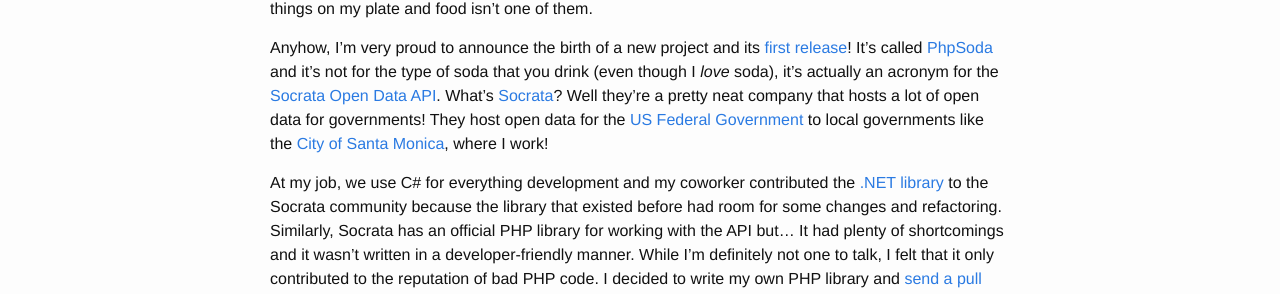
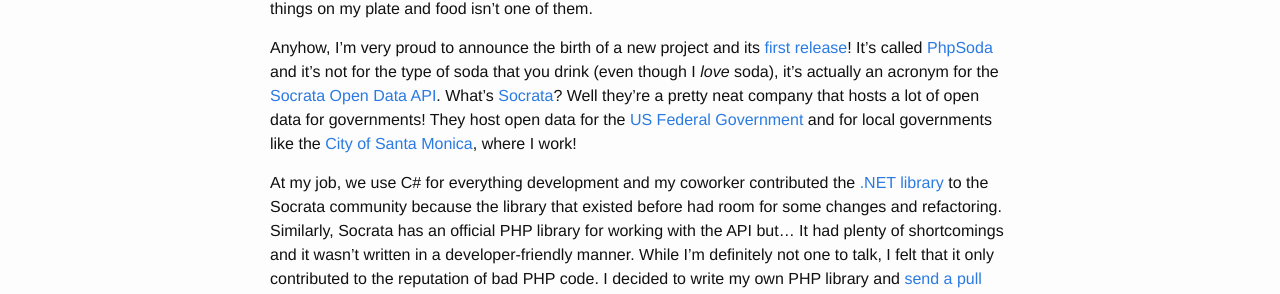
Before and after one commit to allejo/allejo.io, a Jekyll site: the page built from _posts/2015-06-10-Introducing-PhpSoda.md, in a window 1280 px wide. Shown: the part 227-521 px from the top of the page. Built offline with Jekyll 4.4.1, drawn with Linux system fonts in a browser that asks for light colours; Markdown is read by kramdown in place of the engine named in the settings; comment, search, counter and statistics services are not loaded.

Commit message:
Minor grammar fixes

```diff
--- a/_posts/2015-06-10-Introducing-PhpSoda.md
+++ b/_posts/2015-06-10-Introducing-PhpSoda.md
@@ -10,7 +10,7 @@ tags: socrata php library api
 
 It's been a while since my last post... And well... My old blog still exists... Uhm. Well I still have a lot of things on my plate and food isn't one of them.
 
-Anyhow, I'm very proud to announce the birth of a new project and its [first release](https://github.com/allejo/PhpSoda/releases/tag/v0.1.0)! It's called [PhpSoda](https://github.com/allejo/PhpSoda) and it's not for the type of soda that you drink (even though I *love* soda), it's actually an acronym for the [Socrata Open Data API](http://dev.socrata.com/). What's [Socrata](http://socrata.com/)? Well they're a pretty neat company that hosts a lot of open data for governments! They host open data for the [US Federal Government](http://www.socrata.com/industries/open-data-federal-governments/) to local governments like the [City of Santa Monica](https://data.smgov.net/), where I work!
+Anyhow, I'm very proud to announce the birth of a new project and its [first release](https://github.com/allejo/PhpSoda/releases/tag/v0.1.0)! It's called [PhpSoda](https://github.com/allejo/PhpSoda) and it's not for the type of soda that you drink (even though I *love* soda), it's actually an acronym for the [Socrata Open Data API](http://dev.socrata.com/). What's [Socrata](http://socrata.com/)? Well they're a pretty neat company that hosts a lot of open data for governments! They host open data for the [US Federal Government](http://www.socrata.com/industries/open-data-federal-governments/) and for local governments like the [City of Santa Monica](https://data.smgov.net/), where I work!
 
 At my job, we use C# for everything development and my coworker contributed the [.NET library](https://github.com/CityofSantaMonica/SODA.NET) to the Socrata community because the library that existed before had room for some changes and refactoring. Similarly, Socrata has an official PHP library for working with the API but... It had plenty of shortcomings and it wasn't written in a developer-friendly manner. While I'm definitely not one to talk, I felt that it only contributed to the reputation of bad PHP code. I decided to write my own PHP library and [send a pull request](https://github.com/socrata/dev.socrata.com/issues/234) to have my library listed under the "[Community Libraries](http://dev.socrata.com/libraries/)" section of the Socrata developer website.
 
```
